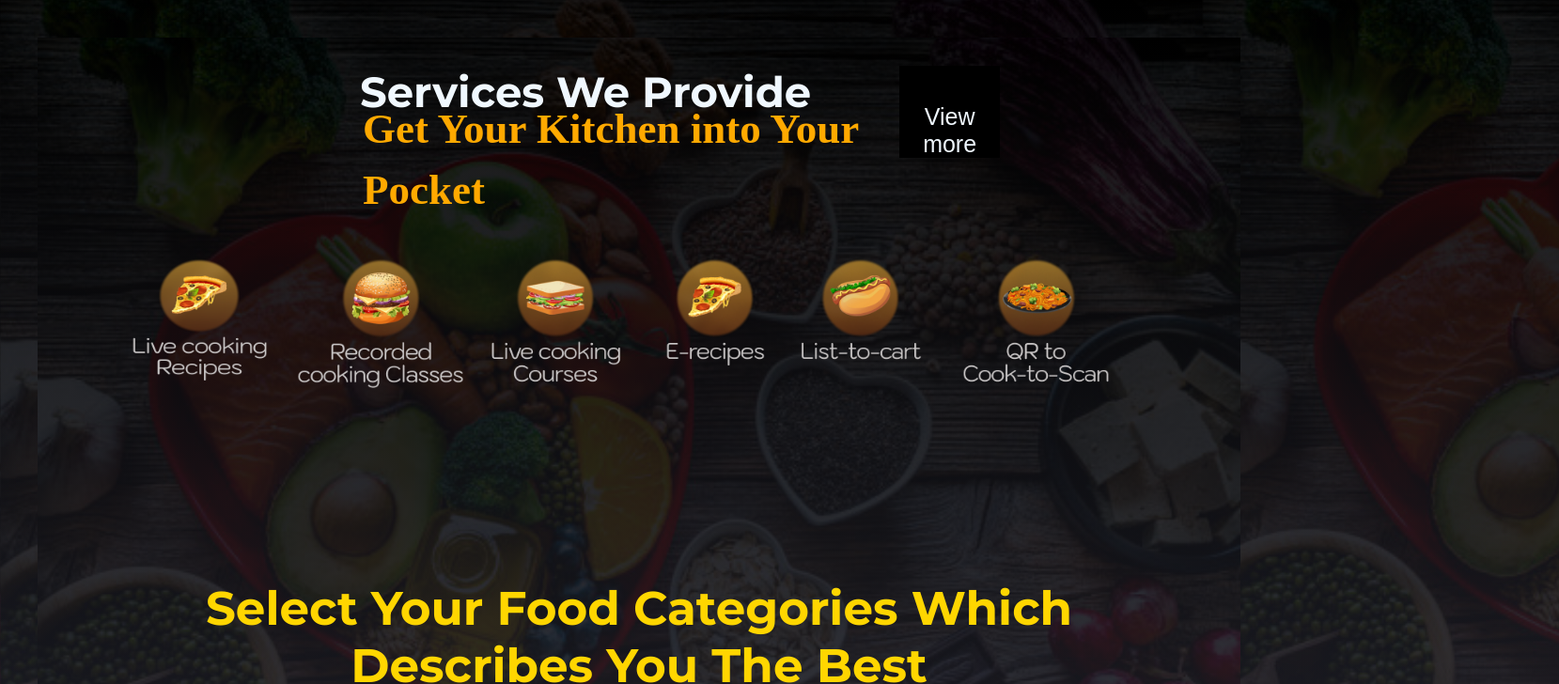
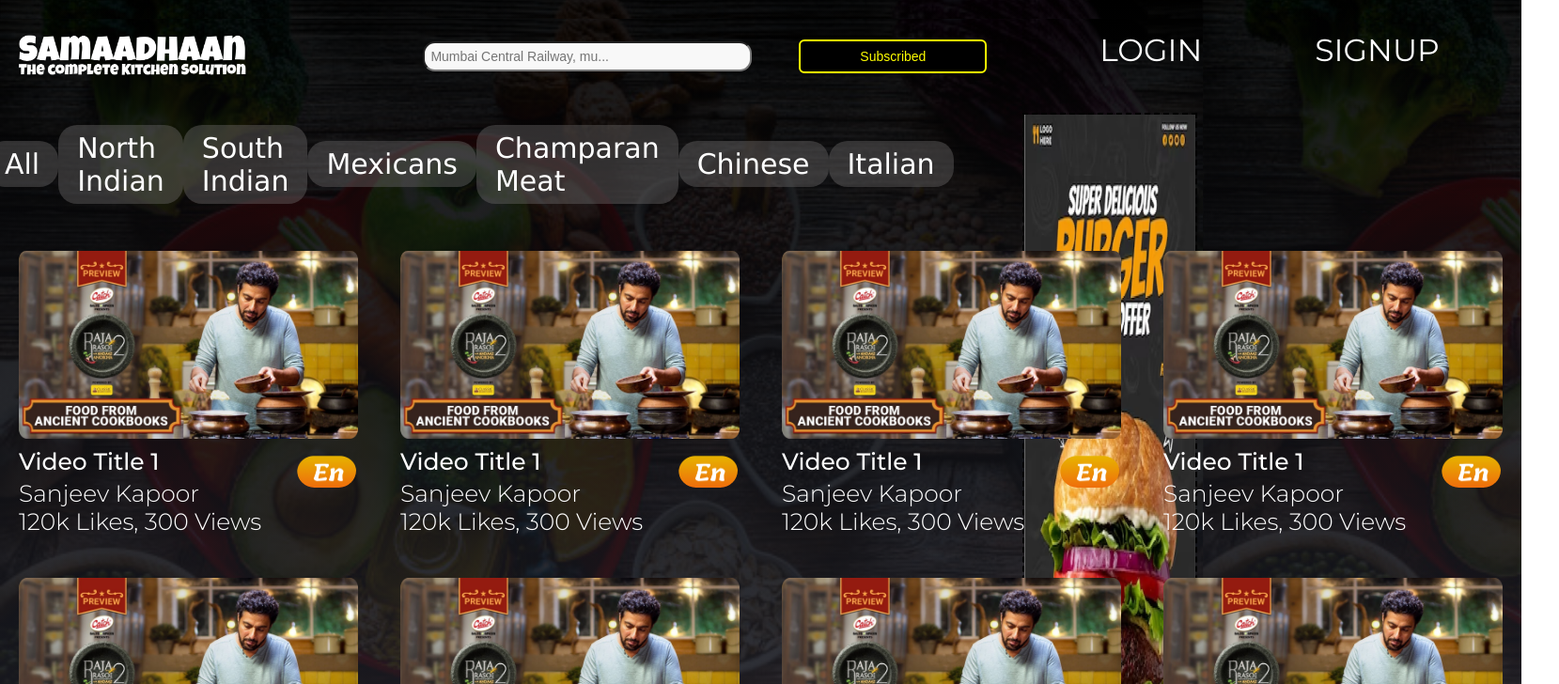
Before and after one commit to JrG-One/SamaadhaanWeb, a React (Create React App) app: page /video-page in a window 1280 px wide. Shown: the top 728 px of the page at 94% size, 1659 px wide, since content can reach past the window. Built offline with nearby package versions, Linux system fonts and the light colour scheme; a web font is replaced by a local one.

Commit message:
New Page Functionality and Navbar added

```diff
--- a/src/Components/CourseListing/CourseListing.css
+++ b/src/Components/CourseListing/CourseListing.css
@@ -1,21 +1,21 @@
 @import url('https://fonts.googleapis.com/css2?family=Montserrat:ital,wght@0,100;0,300;0,400;0,500;0,600;0,700;0,800;0,900;1,100;1,200;1,300;1,400;1,500;1,600;1,700;1,800;1,900&display=swap');
 @import url('https://fonts.googleapis.com/css2?family=Kodchasan:wght@600&family=Montserrat:ital,wght@0,100;0,300;0,400;0,500;0,600;0,700;0,800;0,900;1,100;1,200;1,300;1,400;1,500;1,600;1,700;1,800;1,900&display=swap');
+
 body {
-
-    background-image: linear-gradient(rgba(0, 0, 0, 0.9),rgba(28, 29, 37, 0.9)),url(./images/image\ 21\ \(1\).png);
+    background-image: linear-gradient(rgba(0, 0, 0, 0.9), rgba(28, 29, 37, 0.9)), url(./images/image\ 21\ \(1\).png);
     background-position: center;
     background-size: cover;
     font-family: 'Montserrat', Arial, sans-serif;
-    margin: 40px;
+    margin: 0;
     padding: 0;
     box-sizing: border-box;
-
 }
 
 section {
     padding: 20px;
     border-radius: 10px;
 }
+
 h2 {
     padding-top: 10px;
     text-align: left;
@@ -23,7 +23,7 @@
     font-weight: 600;
     font-size: 50px;
     line-height: 65px;
-    color: #FFB800
+    color: #FFB800;
 }
 
 .row {
@@ -32,7 +32,7 @@
     justify-content: space-around;
 }
 
-h3{
+h3 {
     font-family: 'Montserrat';
     font-weight: 600;
     font-size: 40px;
@@ -40,8 +40,8 @@
     color: #ffffff;
 }
 
-p{
-    font-family: "Montserrat";
+p {
+    font-family: 'Montserrat';
     font-weight: 400;
     font-size: 35px;
     line-height: 42.67px;
@@ -49,15 +49,17 @@
 }
 
 li {
-    font-family: "Montserrat";
+    font-family: 'Montserrat';
     font-weight: 400;
     font-size: 33px;
     line-height: 39.6px;
-    color: #ffffff; /* can be changed later */
+    color: #ffffff;
+    margin-left: 20px; /* Adjust margin */
 }
 
 .card {
     width: 45%;
+    height: auto;
     margin: 10px;
     box-shadow: 0 4px 8px rgba(255, 255, 255, 0.1);
     border: 1px solid white;
@@ -66,33 +68,38 @@
 img {
     width: 100%;
     height: auto;
-    /* padding-left: 5px;
-    padding-right: 5px;
-    padding-top: 5px; */
-
 }
 
 .desc {
-    padding: 10px;
+    padding: 20px;
+    padding-left: 30px;
 }
-hr{
-    height:1.5px;
+
+hr {
+    height: 1.5px;
     color: rgb(255, 255, 255);
 }
+
 .getcourse {
     display: flex;
     justify-content: space-between;
     align-items: center;
     padding: 10px;
-    h3{
-        font-family:'Montserrat';
+}
+
+.getcourse h3 {
+    font-family: 'Montserrat';
     font-weight: 700;
     font-size: 40px;
     line-height: 48.76px;
     color: rgb(255, 255, 255);
     padding-left: 20px;
 }
-    img{
-        padding-right:20px;
+
+.getcourse img {
+    padding-right: 20px;
+    width: auto;
+    height: auto;
+    max-height: 50px;
+    padding-bottom: 5px ;
 }
-}
--- /dev/null
+++ b/src/Components/Navbar/navbar.css
@@ -0,0 +1,175 @@
+/* Navbar.css */
+
+.navbar-container {
+    display: flex;
+    justify-content: space-between;
+    align-items: center;
+    height: 80px;
+    /* max-width: 1240px; */
+    margin: 20px auto; /* Center the navbar */
+    padding: 0 20px;
+    color: white;
+    width: 100%;
+    padding-right: 50px;
+  }
+
+  .logo {
+    font-size: 24px;
+    font-weight: bold;
+    color: #00df9a;
+  }
+
+  .nav-links {
+    display: flex;
+    list-style: none;
+    margin-left: 4%;
+    padding: 0;
+  }
+
+  .nav-links li {
+    padding-left: 100px;
+    cursor: pointer;
+
+  }
+
+  .menu-icon {
+    cursor: pointer;
+    display: none;
+  }
+
+  .mobile-nav {
+    display: none;
+  }
+
+  .mobile-nav li {
+    padding: 15px;
+    border-bottom: 1px solid #2d2d2d;
+    cursor: pointer;
+  }
+
+  .logo-img {
+    width: 20%; /* Set the desired width */
+    height: auto; /* Maintain aspect ratio */
+    margin-right: 20px; /* Add margin if needed */
+  }
+
+  .nav-links li input[type="text"],
+  .mobile-nav li input[type="text"] {
+    width: 350px;
+    padding: 6px;
+    box-sizing: border-box;
+    border-radius: 13px;
+    font-size: 14px;
+    background-color: #f8f8f8;
+    margin-bottom: 10px; /* Add margin to separate search bar and other elements */
+  }
+
+
+
+  /* Media query for small screens */
+  @media screen and (max-width: 767px) {
+    .nav-links {
+      display: none;
+    }
+
+    .menu-icon {
+      display: block;
+    }
+
+    .mobile-nav {
+      display: flex;
+      flex-direction: column;
+      position: fixed;
+      top: 0;
+      left: 0;
+      width: 60%;
+      height: 100vh;
+      background-color: #000300;
+      border-right: 1px solid #2d2d2d;
+      transform: translateX(-100%);
+      transition: transform 0.5s ease-in-out;
+    }
+
+    .mobile-nav.open {
+      transform: translateX(0);
+    }
+
+    .mobile-nav h1 {
+      margin: 16px;
+    }
+
+    .mobile-nav li {
+      padding: 15px;
+      border-bottom: 1px solid #2d2d2d;
+      cursor: pointer;
+    }
+
+    .logo-img {
+      width: 30%; /* Adjust the logo size for small screens */
+    }
+
+    /* Adjust search bar styles for small screens */
+    .nav-links li input[type="text"],
+    .mobile-nav li input[type="text"] {
+      width: 80%;
+      padding: 6px;
+      box-sizing: border-box;
+      border-radius: 13px;
+      font-size: 14px;
+      background-color: #f8f8f8;
+      margin-bottom: 10px; /* Add margin to separate search bar and other elements */
+    }
+
+  }
+  /* Navbar.css */
+
+  /* Your existing styles */
+  .subscribe-btn{
+    margin-left: -4%;
+  }
+
+
+  .subscribe-btn button.custom-button,
+  .subscribe-btn1 button.custom-button {
+    width: 200px;
+    background-color: black;
+    color: yellow;
+    border: 2px solid yellow;
+    padding: 8px 16px;
+    cursor: pointer;
+    text-decoration: none;
+    border-radius: 6px;
+    font-size: 14px;
+  }
+
+  /* Additional styling for button hover and focus states (optional) */
+  .subscribe-btn button.custom-button:hover,
+  .subscribe-btn button.custom-button:focus,
+  .subscribe-btn1 button.custom-button:hover,
+  .subscribe-btn1 button.custom-button:focus {
+    background-color: yellow;
+    color: black;
+  }
+
+  /* Media query for small screens */
+  @media screen and (max-width: 767px) {
+    /* Your existing media query styles */
+
+    .subscribe-btn1 button.custom-button {
+      background-color: black;
+      color: yellow;
+      border: 2px solid yellow;
+      padding: 8px 16px; /* Adjust padding as needed */
+      cursor: pointer;
+      text-decoration: none;
+      border-radius: 6px;
+      font-size: 14px;
+    }
+
+    /* Additional styling for button hover and focus states (optional) */
+    .subscribe-btn1 button.custom-button:hover,
+    .subscribe-btn1 button.custom-button:focus {
+      background-color: yellow;
+      color: black;
+    }
+  }
--- /dev/null
+++ b/src/Components/Navbar/navbar.jsx
@@ -0,0 +1,38 @@
+// Navbar.js
+
+import React, { useState } from 'react';
+import { AiOutlineClose, AiOutlineMenu } from 'react-icons/ai';
+import "./navbar.css";
+import logo from "./images/Group 2.png";
+
+const Navbar = () => {
+  const [nav, setNav] = useState(false);
+
+  const handleNav = () => {
+    setNav(!nav);
+  };
+
+  return (
+    <div className='navbar-container'>
+      <img src={logo} alt="" className='logo-img' />
+      <ul className={`nav-links ${nav ? 'open' : ''}`}>
+        <li><input type="text" placeholder="Mumbai Central Railway, mu..." /></li>
+        <li className="subscribe-btn"><button className="custom-button">Subscribed</button></li>
+        <li>LOGIN</li>
+        <li>SIGNUP</li>
+      </ul>
+      <div onClick={handleNav} className='menu-icon'>
+        {nav ? <AiOutlineClose size={20} /> : <AiOutlineMenu size={20} />}
+      </div>
+      <ul className={`mobile-nav ${nav ? 'open' : ''}`}>
+        <img src={logo} alt="" className='logo-img' />
+        <li><input type="text" placeholder="Mumbai Central Railway, mu..." /></li>
+        <li className="subscribe-btn1"><button className="custom-button">Subscribed</button></li>
+        <li>LOGIN</li>
+        <li>SIGNUP</li>
+      </ul>
+    </div>
+  );
+};
+
+export default Navbar;
--- a/src/index.js
+++ b/src/index.js
@@ -1,17 +1,42 @@
 import React from 'react';
 import ReactDOM from 'react-dom';
+import { BrowserRouter as Router, Routes, Route } from 'react-router-dom';
+import Navbar from './Components/Navbar/navbar.jsx';
 import FoodCategories from './Components/FoodCategories/FoodCategories.jsx';
 import CourseListing from './Components/CourseListing/CourseListing.jsx';
-// import Footer from './Components/Footer/Footer.jsx';
 import VideoPage from './Components/VideoPage/VideoPage.jsx';
 
+const App = () => {
+  return (
+    <Router>
+      <Routes>
+        <Route
+          path="/"
+          element={
+            <>
+              <Navbar />
+              <FoodCategories />
+              <CourseListing />
+            </>
+          }
+        />
+        <Route
+          path="/video-page"
+          element={
+            <>
+              <Navbar />
+              <VideoPage />
+            </>
+          }
+        />
+      </Routes>
+    </Router>
+  );
+};
 
 ReactDOM.render(
   <React.StrictMode>
-    <FoodCategories />
-    <CourseListing />
-    {/* <Footer /> */}
-    <VideoPage/>
+    <App />
   </React.StrictMode>,
   document.getElementById('root')
 );
```
Also changed, not shown: src/Components/CourseListing/CourseListing.jsx (+95 -8 lines), src/Components/Navbar/images/Group 2.png (added). Lines whose indentation alone changed are shown as unchanged.
